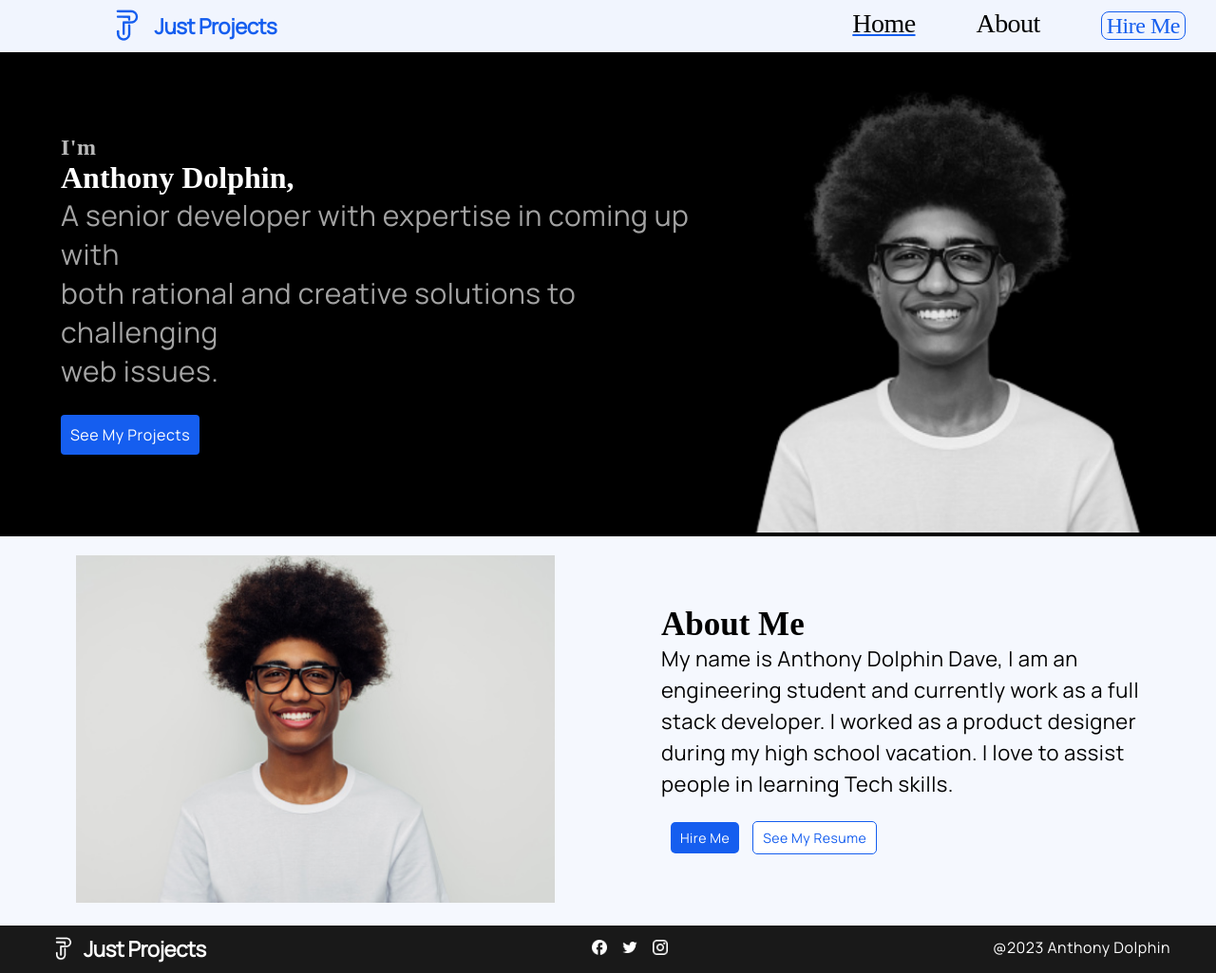
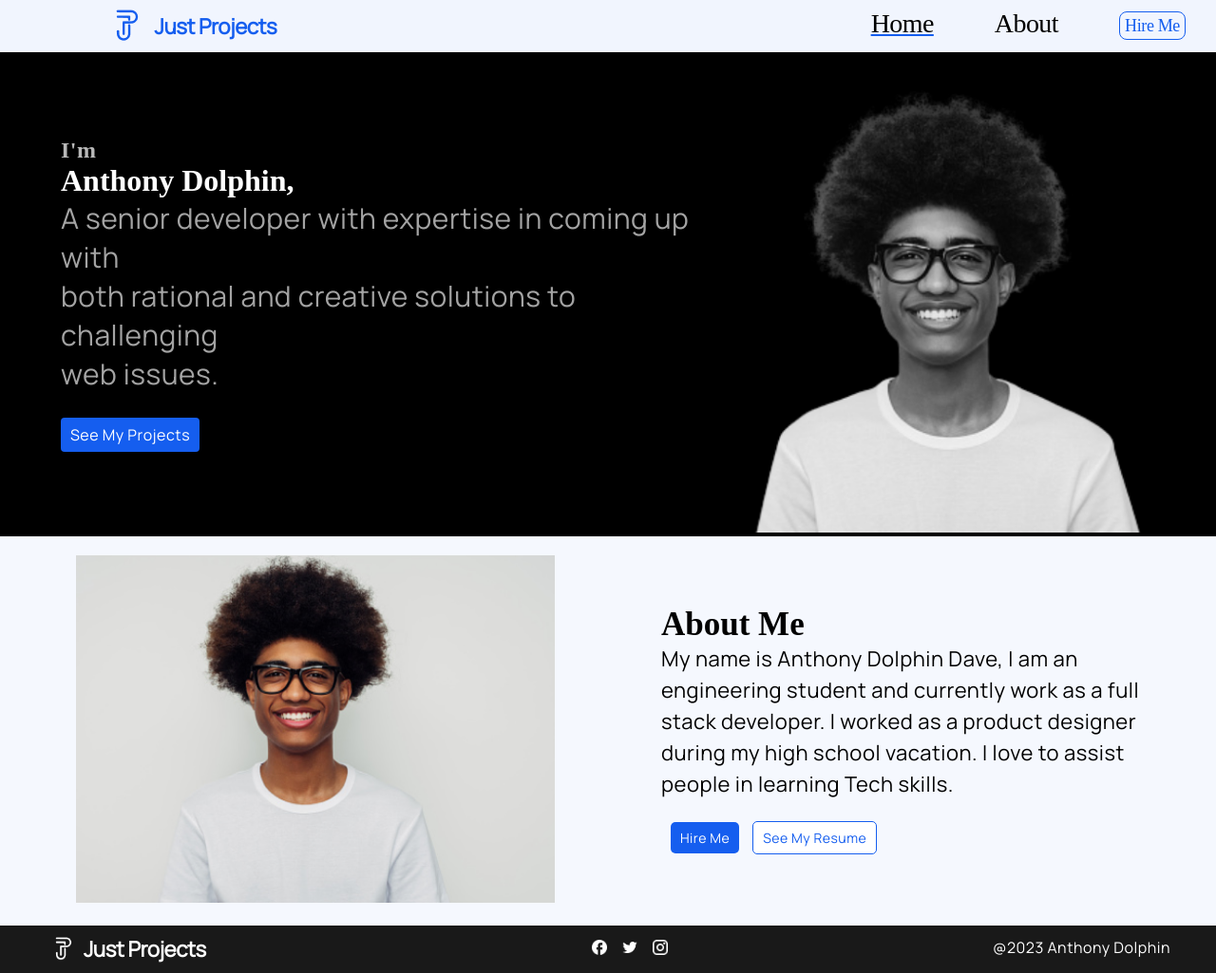
Before and after one commit to MayreeOsuyak/TJS-Landing, a plain HTML site: page index.html in a window 1280 px wide. Shown: the whole page at 95% size. Drawn offline with Linux system fonts and the light colour scheme; a web font is replaced by a local one.

Commit message:
modified:   style.css

```diff
--- a/style.css
+++ b/style.css
@@ -71,8 +71,8 @@ body{
     border: 1px solid #155EEF;
     font-family: 'Manrope';
     font-style: normal;
-    font-weight: 800;
-    font-size: 24px !important;
+    font-weight: 400;
+    font-size: 18px !important;
     line-height: 150%;
     letter-spacing: 0.5px;
     color: #155EEF !important;
@@ -97,7 +97,7 @@ body{
     align-items: center;
     background: #155EEF;
     border-radius: 4px;
-    padding: 10px 10px;
+    padding: 7px 10px;
     width: fit-content;
 }
 .cta .btns{
```
